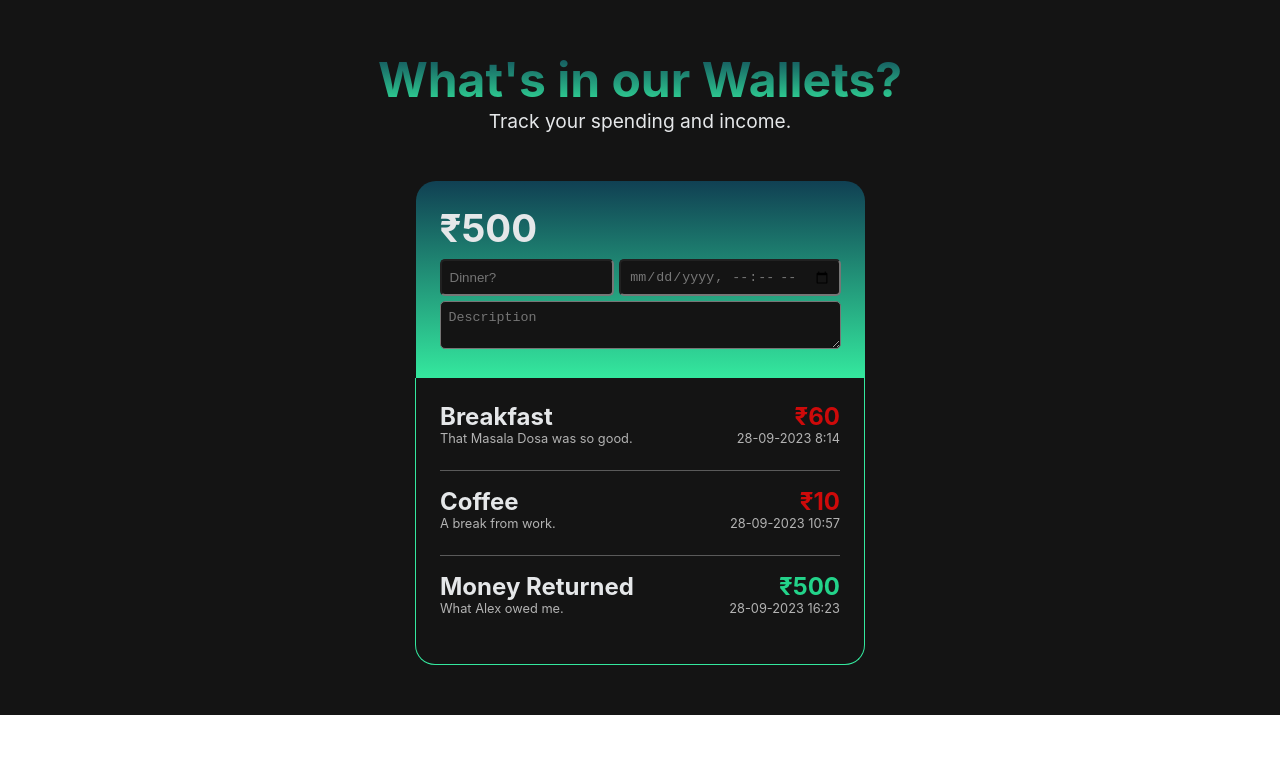
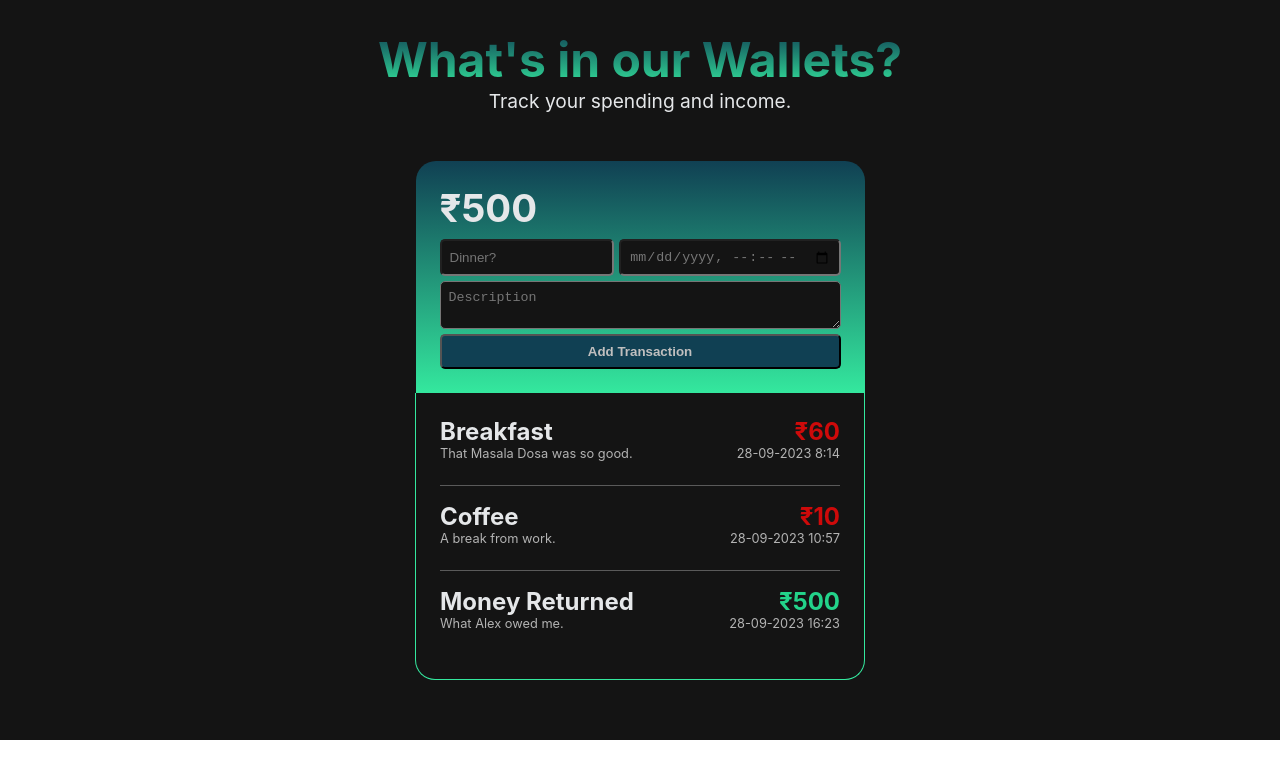
Before and after one commit to nosfeeferatu/money-tracker, a React (Create React App) app: page / in a window 1280 px wide. Shown: the top 778 px of the page. Built offline with nearby package versions, Linux system fonts and the light colour scheme.

Commit message:
added a button

```diff
--- a/src/App.css
+++ b/src/App.css
@@ -2,7 +2,8 @@ main {
   box-sizing: border-box;
   background-color: #141414;
   color:rgb(229, 231, 233);
-  padding: 50px;
+  padding: 60px;
+  padding-top: 30px;
 }
 
 * {
@@ -52,6 +53,15 @@ input, textarea {
 
 textarea:focus, input:focus {
   color: #f9f7f7;
+}
+
+button {
+  width: 100%;
+  padding: 0.5rem;
+  font-weight: 600;
+  background-color: #104053;
+  color: #c0bfbf;
+  border-radius: 5px;
 }
 
 .basics, .description {
--- a/src/App.js
+++ b/src/App.js
@@ -17,6 +17,9 @@ function App() {
           </div>
           <div className='description'>
             <textarea placeholder='Description'></textarea>
+          </div>
+          <div>
+            <button>Add Transaction</button>
           </div>
         </form>
       </section>
```
